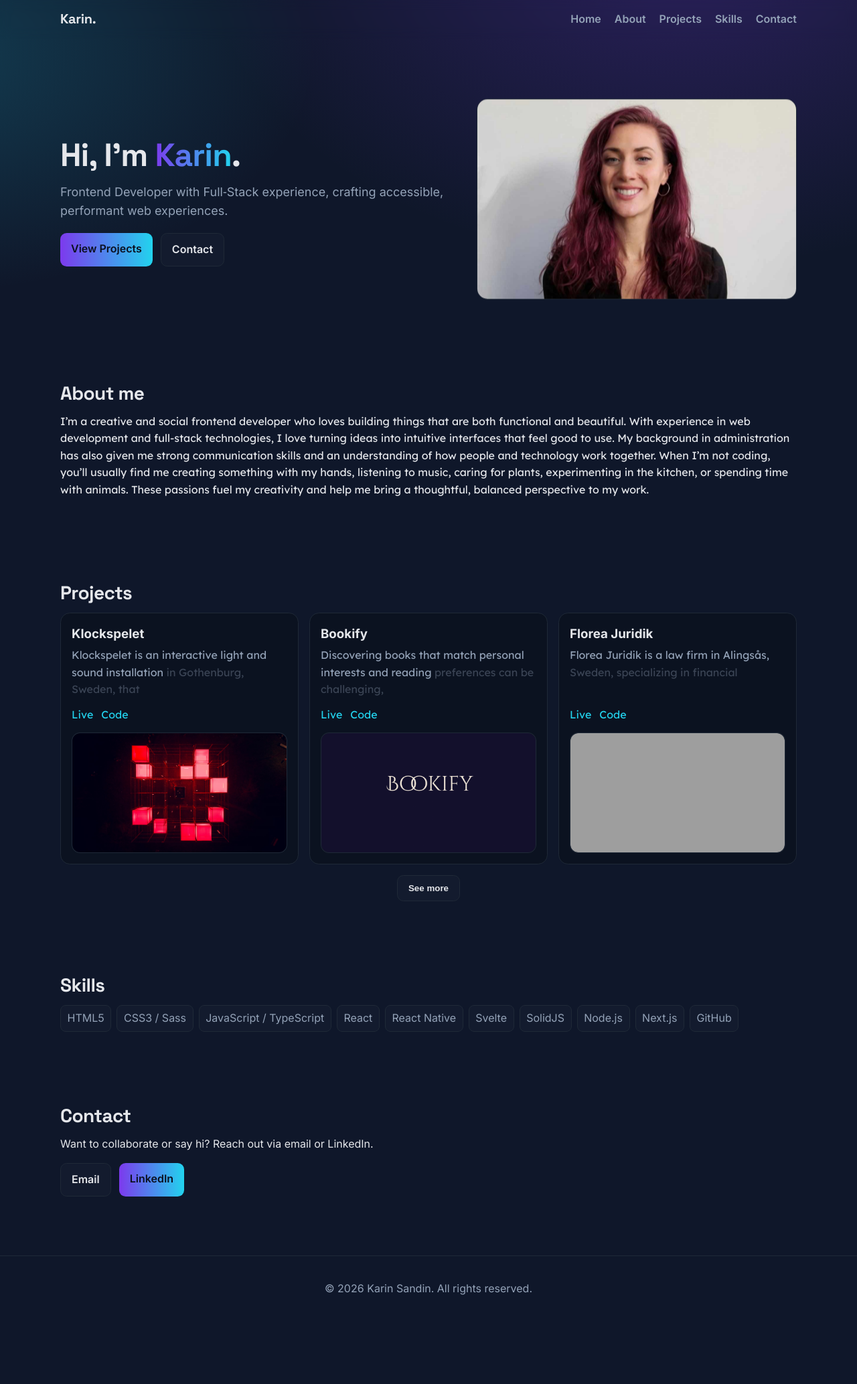
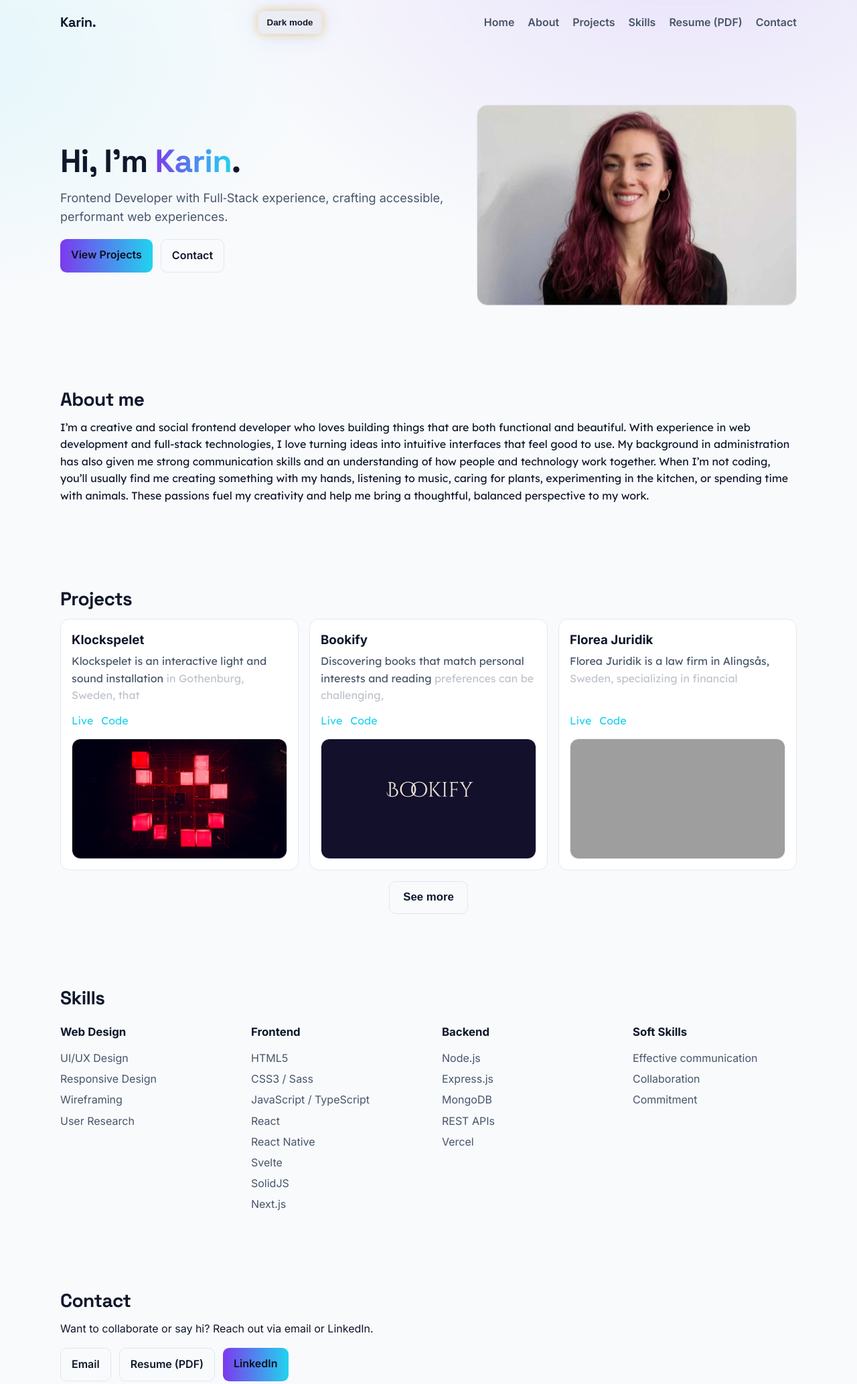
Before and after one commit to Krnsand/portfolio, a plain HTML site: page index.html in a window 1280 px wide. Shown: the top 2067 px of the page at 67% size. Before the commit the page ends 1974 px from the top, so only its background shows below. Drawn offline with Linux system fonts and the light colour scheme; grey boxes are pictures that could not be loaded.

Commit message:
Add resume, light mode toggle

```diff
--- a/assets/css/style.css
+++ b/assets/css/style.css
@@ -8,6 +8,21 @@
   --accent-2: #22d3ee; /* cyan-400 */
   --card: #0b1220;
   --border: #1f2937;
+
+  --bg-grad-1: radial-gradient(1200px 800px at 80% -10%, rgba(124,58,237,.25), transparent 60%);
+  --bg-grad-2: radial-gradient(1000px 600px at -10% 10%, rgba(34,211,238,.2), transparent 60%);
+}
+
+html[data-theme="light"] {
+  --bg: #f8fafc;
+  --surface: #ffffff;
+  --text: #0f172a;
+  --muted: #475569;
+  --card: #ffffff;
+  --border: #e2e8f0;
+
+  --bg-grad-1: radial-gradient(1200px 800px at 80% -10%, rgba(124,58,237,.12), transparent 60%);
+  --bg-grad-2: radial-gradient(1000px 600px at -10% 10%, rgba(34,211,238,.10), transparent 60%);
 }
 
 * { box-sizing: border-box; }
@@ -17,8 +32,8 @@ body {
   margin: 0;
   font-family: 'Inter', system-ui, -apple-system, Segoe UI, Roboto, Helvetica, Arial, sans-serif;
   color: var(--text);
-  background: radial-gradient(1200px 800px at 80% -10%, rgba(124,58,237,.25), transparent 60%),
-              radial-gradient(1000px 600px at -10% 10%, rgba(34,211,238,.2), transparent 60%),
+  background: var(--bg-grad-1),
+              var(--bg-grad-2),
               var(--bg);
   background-repeat: no-repeat;
   min-height: 100vh;
@@ -40,6 +55,38 @@ a { color: inherit; text-decoration: none; }
   padding: 1rem 0;
 }
 .logo { font-family: 'Space Grotesk', 'Inter', system-ui, -apple-system, Segoe UI, Roboto, Helvetica, Arial, sans-serif; font-weight: 800; letter-spacing: -0.02em; line-height: 0.95; color: var(--text); font-size: 1.25rem; }
+.theme-toggle {
+  border: 1px solid var(--border);
+  background: rgba(255,255,255,.02);
+  color: var(--text);
+  padding: .55rem .8rem;
+  border-radius: .6rem;
+  font-weight: 600;
+  position: relative;
+  transition: transform .18s ease, background .18s ease, box-shadow .18s ease, border-color .18s ease;
+  box-shadow: 0 0 0 rgba(0,0,0,0);
+}
+
+html:not([data-theme="light"]) .theme-toggle {
+  --toggle-glow: rgba(124,58,237,.55);
+  --toggle-glow-soft: rgba(34,211,238,.18);
+  box-shadow: 0 0 14px var(--toggle-glow), 0 0 36px var(--toggle-glow-soft);
+}
+
+html[data-theme="light"] .theme-toggle {
+  --toggle-glow: rgba(245,158,11,.45);
+  --toggle-glow-soft: rgba(59,130,246,.14);
+  box-shadow: 0 0 14px var(--toggle-glow), 0 0 36px var(--toggle-glow-soft);
+  background: rgba(15,23,42,.04);
+}
+
+.theme-toggle:hover {
+  background: rgba(255,255,255,.06);
+  transform: translateY(-1px);
+  box-shadow: 0 0 20px var(--toggle-glow), 0 0 60px var(--toggle-glow-soft);
+}
+
+.theme-toggle:active { transform: translateY(0); }
 .nav-list { display: flex; gap: 1.25rem; list-style: none; margin: 0; padding: 0; }
 .nav-list a { color: var(--muted); font-weight: 600; }
 .nav-list a:hover { color: var(--text); }
@@ -104,6 +151,7 @@ a { color: inherit; text-decoration: none; }
 .projects-grid.is-expanded .extra-project { display: flex; }
 
 .projects-footer { display: flex; justify-content: center; margin-top: 1rem; }
+.projects-footer #projects-toggle { font-size: 1.05rem; padding: .85rem 1.25rem; }
 
 .card { background: var(--card); border: 1px solid var(--border); padding: 1rem; border-radius: .9rem; transition: transform .5s cubic-bezier(.2,.8,.2,1), box-shadow .15s cubic-bezier(.2,.8,.2,1), border-color .15s ease; display: flex; flex-direction: column; will-change: transform; position: relative; z-index: 0; }
 .card.is-open { z-index: 20; }
@@ -147,9 +195,21 @@ a { color: inherit; text-decoration: none; }
 }
 
 /* Skills */
-.skills { display: flex; gap: .5rem; list-style: none; padding: 0; margin: .5rem 0 0; flex-wrap: wrap; }
-.skills li { border: 1px solid var(--border); padding: .4rem .6rem; border-radius: .5rem; color: var(--muted); background: rgba(255,255,255,.02); }
+.skills-grid { display: grid; grid-template-columns: repeat(4, minmax(0, 1fr)); gap: 2.5rem; margin-top: 1.5rem; }
+.skills-group h3 { margin: 0 0 .85rem; font-size: 1.05rem; }
+.skills-group ul { margin: 0; padding: 0; list-style: none; }
+.skills-group li { color: var(--muted); margin: .35rem 0; }
+
+@media (max-width: 960px) {
+  .skills-grid { grid-template-columns: repeat(2, minmax(0, 1fr)); gap: 2rem; }
+}
+
+@media (max-width: 600px) {
+  .skills-grid { grid-template-columns: 1fr; gap: 1.5rem; }
+}
 
 /* Footer */
 .site-footer { border-top: 1px solid var(--border); margin-top: 2rem; }
 .foot { padding: 1.25rem 0; color: var(--muted); text-align: center; }
+
+.resume-note { color: var(--muted); font-size: .95rem; margin-top: 1rem; }
--- a/assets/js/script.js
+++ b/assets/js/script.js
@@ -8,6 +8,40 @@ if (navToggle && navList) {
     navToggle.setAttribute('aria-expanded', String(isOpen));
   });
 }
+
+// Theme toggle (light/dark)
+(() => {
+  const root = document.documentElement;
+  const toggleBtn = document.getElementById('theme-toggle');
+  if (!toggleBtn) return;
+
+  const storageKey = 'theme';
+
+  const getPreferredTheme = () => {
+    const saved = localStorage.getItem(storageKey);
+    if (saved === 'light' || saved === 'dark') return saved;
+    const prefersLight = window.matchMedia && window.matchMedia('(prefers-color-scheme: light)').matches;
+    return prefersLight ? 'light' : 'dark';
+  };
+
+  const applyTheme = (theme) => {
+    if (theme === 'light') root.setAttribute('data-theme', 'light');
+    else root.removeAttribute('data-theme');
+
+    toggleBtn.textContent = theme === 'light' ? 'Dark mode' : 'Light mode';
+    toggleBtn.setAttribute('aria-label', theme === 'light' ? 'Switch to dark mode' : 'Switch to light mode');
+  };
+
+  const initialTheme = getPreferredTheme();
+  applyTheme(initialTheme);
+
+  toggleBtn.addEventListener('click', () => {
+    const current = root.getAttribute('data-theme') === 'light' ? 'light' : 'dark';
+    const next = current === 'light' ? 'dark' : 'light';
+    localStorage.setItem(storageKey, next);
+    applyTheme(next);
+  });
+})();
 
 // Smooth scroll for internal links
 document.querySelectorAll('a[href^="#"]').forEach((link) => {
--- a/index.html
+++ b/index.html
@@ -18,12 +18,14 @@
   <header class="site-header">
     <nav class="nav container">
       <a href="#home" class="logo">Karin.</a>
+      <button class="theme-toggle" id="theme-toggle" type="button" aria-label="Toggle theme">Theme</button>
       <button class="nav-toggle" aria-label="Toggle navigation" aria-expanded="false">☰</button>
       <ul class="nav-list">
         <li><a href="#home">Home</a></li>
         <li><a href="#about">About</a></li>
         <li><a href="#projects">Projects</a></li>
         <li><a href="#skills">Skills</a></li>
+        <li><a href="assets/resume/Karin%20Sandin%20CV%20eng.pdf" target="_blank" rel="noopener" aria-label="Open resume (PDF) in a new tab">Resume (PDF)</a></li>
         <li><a href="#contact">Contact</a></li>
       </ul>
     </nav>
@@ -174,7 +176,19 @@
 
     <section id="skills" class="section container" data-animate>
       <h2>Skills</h2>
-      <ul class="skills">
+      <div class="skills-grid">
+        <div class="skills-group">
+          <h3>Web Design</h3>
+          <ul>
+            <li>UI/UX Design</li>
+            <li>Responsive Design</li>
+            <li>Wireframing</li>
+            <li>User Research</li>
+          </ul>
+        </div>
+        <div class="skills-group">
+          <h3>Frontend</h3>
+          <ul>
             <li>HTML5</li>
             <li>CSS3 / Sass</li>
             <li>JavaScript / TypeScript</li>
@@ -182,10 +196,28 @@
             <li>React Native</li>
             <li>Svelte</li>
             <li>SolidJS</li>
+            <li>Next.js</li>
+          </ul>
+        </div>
+        <div class="skills-group">
+          <h3>Backend</h3>
+          <ul>
             <li>Node.js</li>
-        <li>Next.js</li>
-        <li>GitHub</li>
+            <li>Express.js</li>
+            <li>MongoDB</li>
+            <li>REST APIs</li>
+            <li>Vercel</li>
           </ul>
+        </div>
+        <div class="skills-group">
+          <h3>Soft Skills</h3>
+          <ul>
+            <li>Effective communication</li>
+            <li>Collaboration</li>
+            <li>Commitment</li>
+          </ul>
+        </div>
+      </div>
     </section>
 
     <section id="contact" class="section container" data-animate>
@@ -193,6 +225,7 @@
       <p>Want to collaborate or say hi? Reach out via email or LinkedIn.</p>
       <div class="cta">
         <a class="btn" href="mailto:krnsandin@gmail.com">Email</a>
+        <a class="btn" href="assets/resume/Karin%20Sandin%20CV%20eng.pdf" target="_blank" rel="noopener" aria-label="Open resume (PDF) in a new tab">Resume (PDF)</a>
         <a class="btn primary" href="https://www.linkedin.com/in/karin-sandin-498073200/" target="_blank"
           rel="noopener">LinkedIn</a>
       </div>
```
Also changed, not shown: 1 other file. Lines whose indentation alone changed are shown as unchanged.
